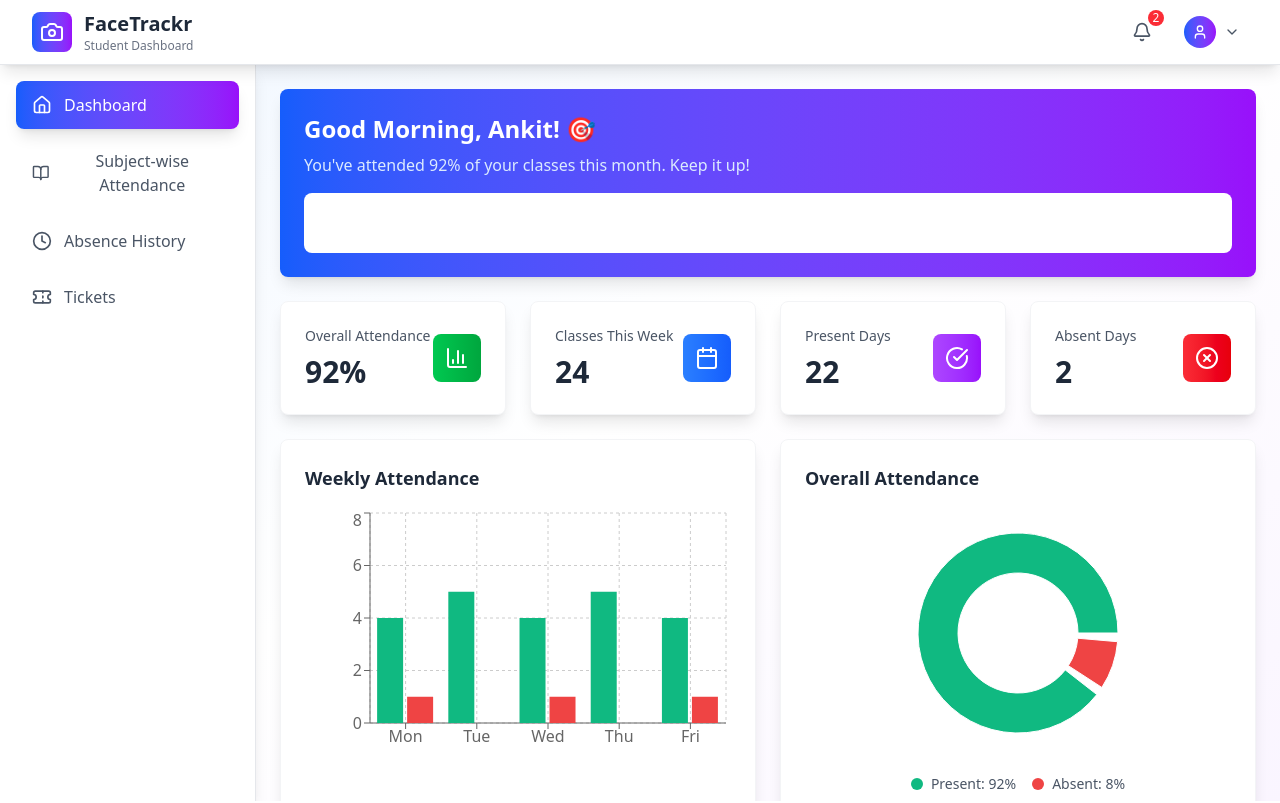
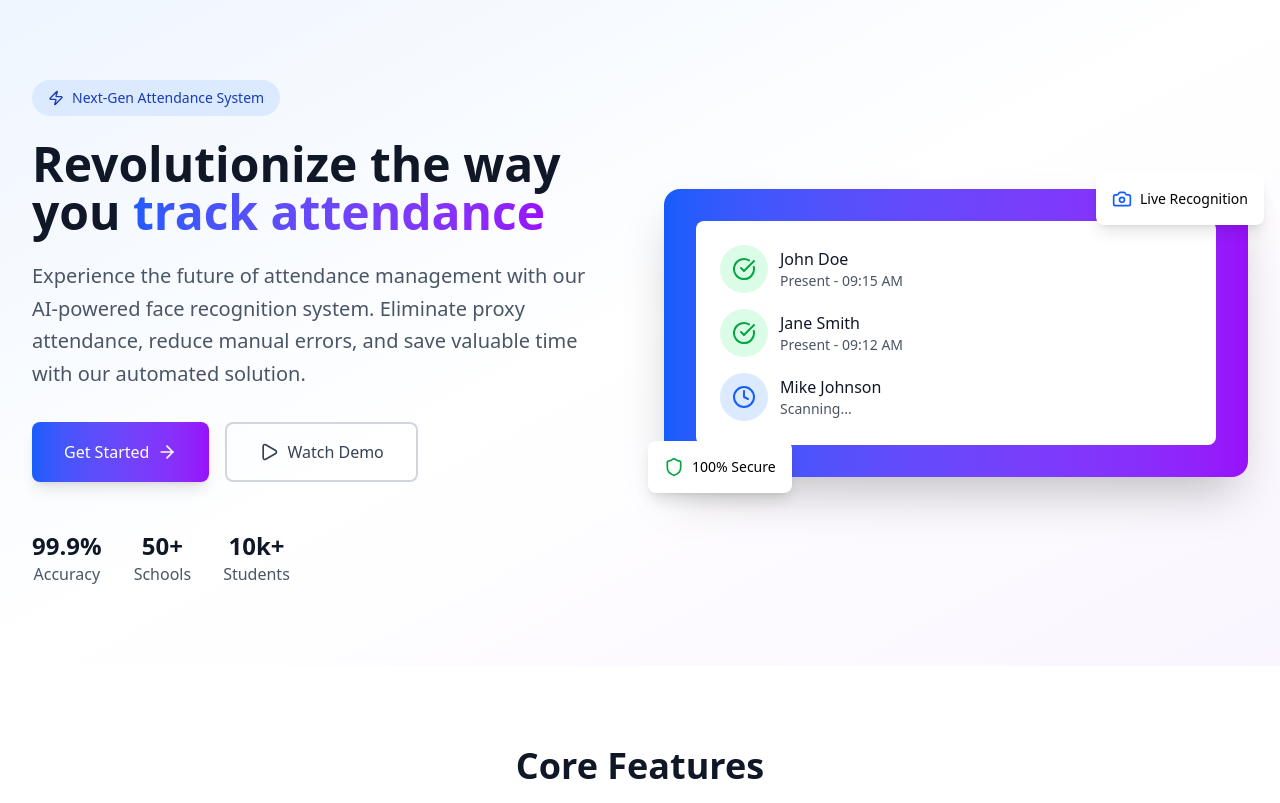
Before and after one commit to npratik0/Attendance_System, a React (Vite) app in the folder frontend/: page / in a window 1280 px wide. Shown: the top 803 px of the page. Built offline with nearby package versions, Linux system fonts and the light colour scheme.

Commit message:
Routes defined

```diff
--- a/frontend/src/App.jsx
+++ b/frontend/src/App.jsx
@@ -1,4 +1,5 @@
 import React, { useState } from 'react';
+import { BrowserRouter as Router, Routes, Route } from "react-router-dom";
 import Navbar from './components/Navbar';
 import LandingPage from './pages/LandingPage';
 import Login from './pages/Login';
@@ -7,45 +8,63 @@ import ProfilePage from './pages/ProfilePage';
 import TeachersDashboard from './pages/TeachersDashboard'; // ✅ Teacher dashboard
 import StudentDashboard from './pages/StudentDashboard'; // ✅ NEW: Student dashboard
 
-function App() {
-  const [currentPage, setCurrentPage] = useState('student-dashboard'); // ✅ default is teacher dashboard
+// function App() {
+//   const [currentPage, setCurrentPage] = useState('student-dashboard'); // ✅ default is teacher dashboard
 
-  const handlePageSwitch = (page) => {
-    setCurrentPage(page);
-  };
+//   const handlePageSwitch = (page) => {
+//     setCurrentPage(page);
+//   };
 
-  return (
-    <div className="App">
-      {/* ✅ Conditionally show Navbar only if not on dashboard pages */}
-      {currentPage !== 'dashboard' && currentPage !== 'student-dashboard' && (
-        <Navbar currentPage={currentPage} onPageSwitch={handlePageSwitch} />
-      )}
+//   return (
+//     <div className="App">
+//       {/* ✅ Conditionally show Navbar only if not on dashboard pages */}
+//       {currentPage !== 'dashboard' && currentPage !== 'student-dashboard' && (
+//         <Navbar currentPage={currentPage} onPageSwitch={handlePageSwitch} />
+//       )}
 
-      <main>
-        {currentPage === 'landing' && (
-          <LandingPage
-            onSwitchToLogin={() => handlePageSwitch('login')}
-            onSwitchToSignup={() => handlePageSwitch('signup')}
-          />
-        )}
-        {currentPage === 'login' && (
-          <Login onSwitchToSignup={() => handlePageSwitch('signup')} />
-        )}
-        {currentPage === 'signup' && (
-          <Signup onSwitchToLogin={() => handlePageSwitch('login')} />
-        )}
-        {currentPage === 'profile' && (
-          <ProfilePage onBack={() => handlePageSwitch('dashboard')} />
-        )}
-        {currentPage === 'dashboard' && (
-          <TeachersDashboard onNavigate={handlePageSwitch} />
-        )}
-        {currentPage === 'student-dashboard' && (
-          <StudentDashboard onNavigate={handlePageSwitch} />
-        )}
-      </main>
-    </div>
-  );
+//       <main>
+//         {currentPage === 'landing' && (
+//           <LandingPage
+//             onSwitchToLogin={() => handlePageSwitch('login')}
+//             onSwitchToSignup={() => handlePageSwitch('signup')}
+//           />
+//         )}
+//         {currentPage === 'login' && (
+//           <Login onSwitchToSignup={() => handlePageSwitch('signup')} />
+//         )}
+//         {currentPage === 'signup' && (
+//           <Signup onSwitchToLogin={() => handlePageSwitch('login')} />
+//         )}
+//         {currentPage === 'profile' && (
+//           <ProfilePage onBack={() => handlePageSwitch('dashboard')} />
+//         )}
+//         {currentPage === 'dashboard' && (
+//           <TeachersDashboard onNavigate={handlePageSwitch} />
+//         )}
+//         {currentPage === 'student-dashboard' && (
+//           <StudentDashboard onNavigate={handlePageSwitch} />
+//         )}
+//       </main>
+//     </div>
+//   );
+// }
+
+
+function App(){
+  return(
+    <Router>
+      <Routes>
+        <Route path="/" element={<LandingPage />} />
+        <Route path="/login" element={<Login />} />
+        <Route path="/signup" element={<Signup />} />
+        <Route path="/profile" element={<ProfilePage />} />
+        <Route path="/teacher-dashboard" element={<TeachersDashboard />} />
+        <Route path="/student-dashboard" element={<StudentDashboard />} />
+
+      </Routes>
+
+    </Router>
+  )
 }
 
 export default App;
```
